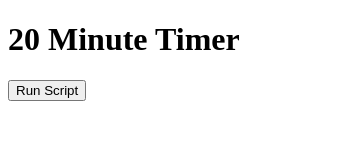
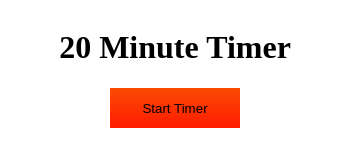
Before and after one commit to lilgangus/notificationTimer, an Electron app: page index.html in a window 350 px wide. Drawn offline with Linux system fonts and the light colour scheme; no server answers.

Commit message:
we style a bit :>)

```diff
--- a/index.html
+++ b/index.html
@@ -7,14 +7,18 @@
 </head>
 
 <body>
-    <h1>20 Minute Timer</h1>
-    <button id="runScript">Run Script</button>
-    <pre id="output"></pre>
+    <div class="main">
+        <h1>20 Minute Timer</h1>
+        <div>
+            <button id="runScript" class="btn">
+                <span>Start Timer</span>
+            </button>
+        </div>
+        <pre id="output"></pre>
+    </div>
 
     <script>
-        const {
-            ipcRenderer
-        } = require('electron');
+        const {ipcRenderer} = require('electron');
 
         document.getElementById('runScript').addEventListener('click', () => {
             ipcRenderer.send('runBashScript');
@@ -26,4 +30,60 @@
     </script>
 </body>
 
+<style>
+    .main {
+        width: 100%;
+        height: 100%;
+        display: flex;
+        flex-direction: column;
+        align-items: center;
+        justify-content: center;
+    }
+
+    .btn {
+        width: 130px;
+        height: 40px;
+        line-height: 42px;
+        padding: 0;
+        border: none;
+        background: rgb(255, 27, 0);
+        background: linear-gradient(0deg, rgba(255, 27, 0, 1) 0%, rgba(251, 75, 2, 1) 100%);
+    }
+
+    .btn:hover {
+        color: #f0094a;
+        background: transparent;
+        box-shadow: none;
+    }
+
+    .btn:before,
+    .btn:after {
+        content: '';
+        position: absolute;
+        top: 0;
+        right: 0;
+        height: 2px;
+        width: 0;
+        background: #f0094a;
+        box-shadow:
+            -1px -1px 5px 0px #fff,
+            7px 7px 20px 0px #0003,
+            4px 4px 5px 0px #0002;
+        transition: 400ms ease all;
+    }
+
+    .btn:after {
+        right: inherit;
+        top: inherit;
+        left: 0;
+        bottom: 0;
+    }
+
+    .btn:hover:before,
+    .btn:hover:after {
+        width: 100%;
+        transition: 800ms ease all;
+    }
+</style>
+
 </html>
--- a/index.js
+++ b/index.js
@@ -6,8 +6,8 @@ let time;
 
 function createWindow() {
     const win = new BrowserWindow({
-        width: 400,
-        height: 300,
+        width: 350,
+        height: 200,
         webPreferences: {
             nodeIntegration: true,
             contextIsolation: false,
```
